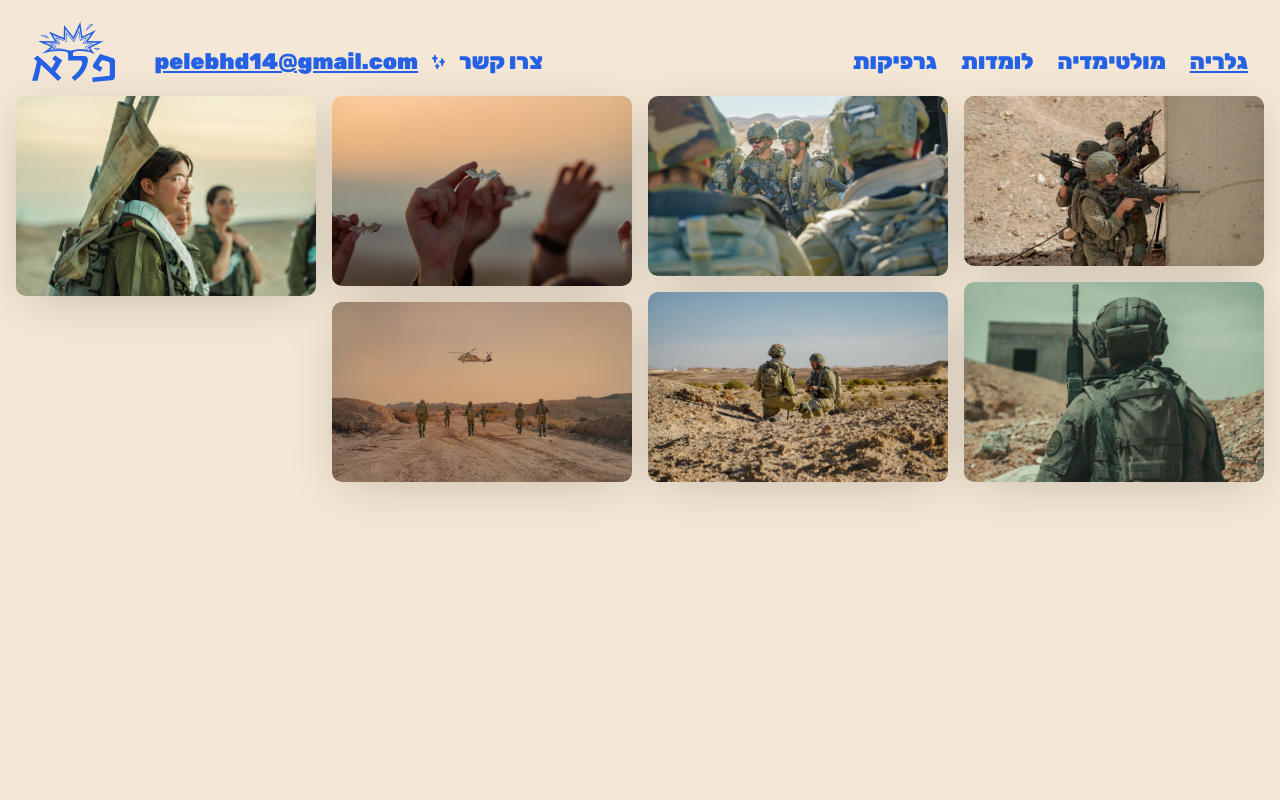
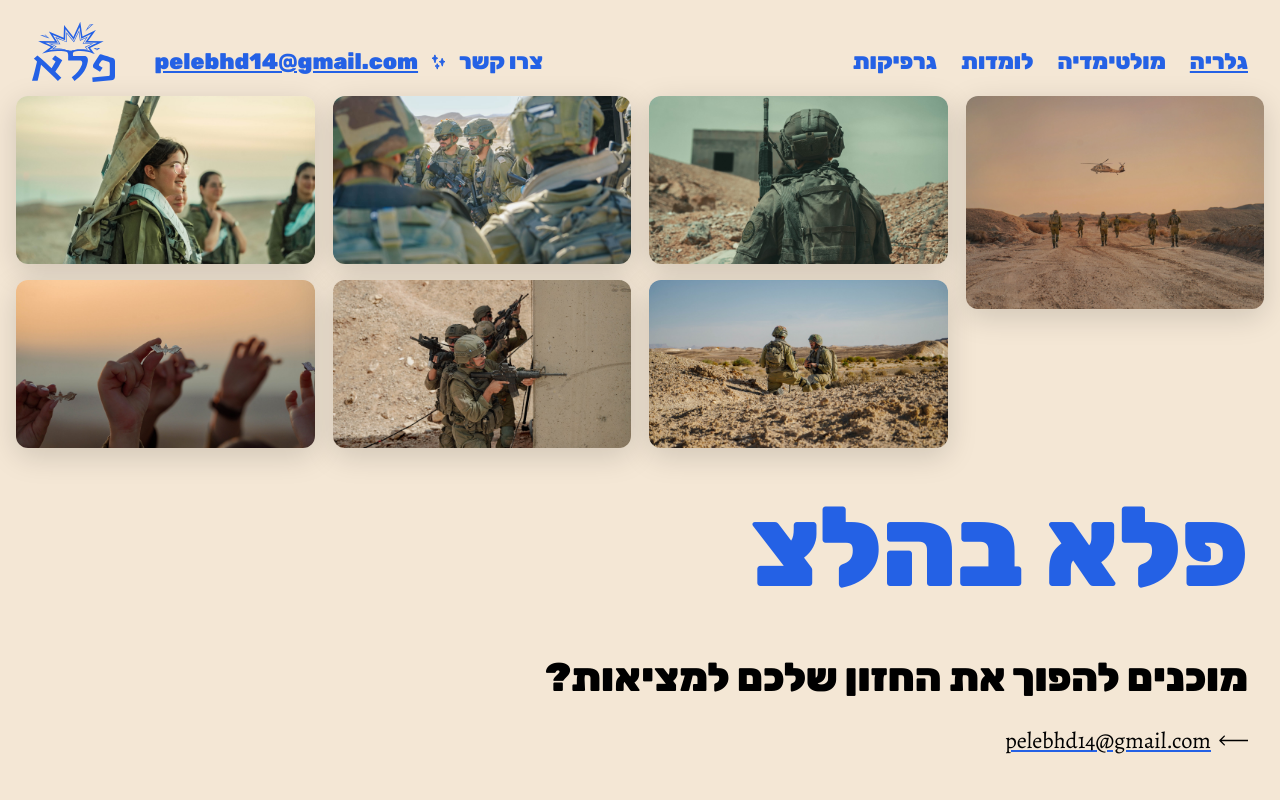
Before and after one commit to gefen12/pele, a React (Vite) app in the folder pele/: page /pele/gallery in a window 1280 px wide. Shown: the top 800 px of the page. Built offline with nearby package versions, Linux system fonts and the light colour scheme.

Commit message:
remove logo from front page

```diff
--- a/pele/src/components/masonry/masonry.css
+++ b/pele/src/components/masonry/masonry.css
@@ -1,42 +1,61 @@
-.masonry-wrap {
+/* Container with responsive column layout */
+.masonry-container {
     position: relative;
-    height: 90vh;
     top: 2vh;
-    width: 100%;
+  width: 100%;
+  column-gap: 18px;
+  column-count: 1;
 }
-@media (max-width: 1500px) {
-.masonry-wrap {
-    height: 128vh;
-}
-}
-@media (max-width: 1200px) {
-.masonry-wrap {
-    height: 130vh;
-}
+/* Responsive column counts */
+@media (min-width: 500px) {
+  .masonry-container {
+    column-count: 2;
+  }
 }
 
-@media (max-width: 1000px) {
-.masonry-wrap {
-    height:168vh;
-}
+@media (min-width: 900px) {
+  .masonry-container {
+    column-count: 3;
+  }
 }
 
-@media (max-width: 600px) {
-.masonry-wrap {
-    height: 250vh;
-}
-}
-@media (max-width: 400px) {
-.masonry-wrap {
-    height: 500vh;
-}
+@media (min-width: 1200px) {
+  .masonry-container {
+    column-count: 4;
+  }
 }
 
+/* Individual masonry item */
+.masonry-item {
+  break-inside: avoid;
+  margin-bottom: 16px;
+  opacity: 0;
+  transform: translateY(30px);
+  transition: all 0.6s ease-out;
+}
 
-.section-header {
-  text-align: center;
-  font-size: 3rem;
-  color: var(--main-color);
+.masonry-item.visible {
+  opacity: 1;
+  transform: translateY(0);
+}
 
+/* Image hover wrapper */
+.masonry-img-wrapper {
+  overflow: hidden;
+  border-radius: 12px;
+  box-shadow: 0 8px 30px rgba(0, 0, 0, 0.15);
+  transition: transform 0.3s ease, box-shadow 0.3s ease;
+}
 
+.masonry-img-wrapper:hover {
+  transform: scale(1.02);
+  box-shadow: 0 12px 40px rgba(0, 0, 0, 0.2);
 }
+
+/* Actual image */
+.masonry-img {
+  width: 100%;
+  height: auto;
+  display: block;
+  object-fit: cover;
+}
--- a/pele/src/components/masonry/masonry.jsx
+++ b/pele/src/components/masonry/masonry.jsx
@@ -1,245 +1,43 @@
-import {
-  useEffect,
-  useLayoutEffect,
-  useMemo,
-  useRef,
-  useState,
-} from "react";
-import { gsap } from "gsap";
-import "./Masonry.css";
-import About from "../about/about";
+import React, { useEffect, useRef, useState } from "react";
+import "./masonry.css";
 
-const useMedia = (queries, values, defaultValue) => {
-  const get = () =>
-    values[queries.findIndex((q) => matchMedia(q).matches)] ?? defaultValue;
-
-  const [value, setValue] = useState(get);
+const Masonry = ({ items }) => {
+  const containerRef = useRef();
+  const [visibleItems, setVisibleItems] = useState({});
 
   useEffect(() => {
-    const handler = () => setValue(get);
-    queries.forEach((q) =>
-      matchMedia(q).addEventListener("change", handler)
+    const observer = new IntersectionObserver(
+      (entries) => {
+        entries.forEach((entry) => {
+          if (entry.isIntersecting) {
+            const id = entry.target.getAttribute("data-id");
+            setVisibleItems((prev) => ({ ...prev, [id]: true }));
+          }
+        });
+      },
+      { rootMargin: "0px 0px -100px 0px", threshold: 0.1 }
     );
-    return () =>
-      queries.forEach((q) =>
-        matchMedia(q).removeEventListener("change", handler)
-      );
-  }, [queries]);
 
-  return value;
-};
-
-const useMeasure = () => {
-  const ref = useRef(null);
-  const [size, setSize] = useState({ width: 0, height: 0 });
-
-  useLayoutEffect(() => {
-    if (!ref.current) return;
-
-    const ro = new ResizeObserver(([entry]) => {
-      const { width, height } = entry.contentRect;
-      setSize({ width, height });
-    });
-
-    ro.observe(ref.current);
-    return () => ro.disconnect();
+    const boxes = containerRef.current.querySelectorAll(".masonry-item");
+    boxes.forEach((box) => observer.observe(box));
+    return () => observer.disconnect();
   }, []);
 
-  return [ref, size];
-};
-
-const preloadImages = async (urls) => {
-  await Promise.all(
-    urls.map(
-      (src) =>
-        new Promise((resolve) => {
-          const img = new Image();
-          img.src = src;
-          img.onload = img.onerror = () => resolve();
-        })
-    )
-  );
-};
-
-const Masonry = ({
-  items,
-  ease = "power3.out",
-  duration = 0.6,
-  stagger = 0.05,
-  animateFrom = "bottom",
-  scaleOnHover = true,
-  hoverScale = 0.95,
-  blurToFocus = true,
-  colorShiftOnHover = false,
-}) => {
-  const columns = useMedia(
-    [
-      "(min-width:1500px)",
-      "(min-width:1000px)",
-      "(min-width:600px)",
-      "(min-width:400px)",
-    ],
-    [5, 4, 3, 2],
-    1
-  );
-
-  const [containerRef, { width }] = useMeasure();
-  const [imagesReady, setImagesReady] = useState(false);
-  const hasMounted = useRef(false);
-
-  useEffect(() => {
-    preloadImages(items.map((i) => i.img)).then(() => setImagesReady(true));
-  }, [items]);
-
-  const grid = useMemo(() => {
-    if (!width) return [];
-    const colHeights = new Array(columns).fill(0);
-    const gap = 16;
-    const totalGaps = (columns - 1) * gap;
-    const columnWidth = (width - totalGaps) / columns;
-
-    return items.map((child) => {
-      const col = colHeights.indexOf(Math.min(...colHeights));
-      const x = col * (columnWidth + gap);
-      const height = child.height / 2;
-      const y = colHeights[col];
-      colHeights[col] += height + gap;
-      return { ...child, x, y, w: columnWidth, h: height };
-    });
-  }, [columns, items, width]);
-
-  const getInitialPosition = (item) => {
-    switch (animateFrom) {
-      case "top": return { x: item.x, y: -200 };
-      case "bottom": return { x: item.x, y: window.innerHeight + 200 };
-      case "left": return { x: -200, y: item.y };
-      case "right": return { x: window.innerWidth + 200, y: item.y };
-      case "center":
-        const containerRect = containerRef.current?.getBoundingClientRect();
-        return {
-          x: containerRect?.width / 2 - item.w / 2 || item.x,
-          y: containerRect?.height / 2 - item.h / 2 || item.y,
-        };
-      case "random":
-        const dirs = ["top", "bottom", "left", "right"];
-        return getInitialPosition({ ...item, animateFrom: dirs[Math.floor(Math.random() * dirs.length)] });
-      default:
-        return { x: item.x, y: item.y + 100 };
-    }
-  };
-
-  useLayoutEffect(() => {
-    if (!imagesReady) return;
-
-    grid.forEach((item, index) => {
-      const selector = `[data-key="${item.id}"]`;
-      const start = getInitialPosition(item);
-      const animProps = {
-        x: item.x,
-        y: item.y,
-        width: item.w,
-        height: item.h,
-      };
-
-      if (!hasMounted.current) {
-        gsap.fromTo(
-          selector,
-          {
-            opacity: 0,
-            x: start.x,
-            y: start.y,
-            width: item.w,
-            height: item.h,
-            ...(blurToFocus && { filter: "blur(10px)" }),
-            position: "absolute",
-          },
-          {
-            opacity: 1,
-            ...animProps,
-            ...(blurToFocus && { filter: "blur(0px)" }),
-            duration: 0.8,
-            ease,
-            delay: index * stagger,
-          }
-        );
-      } else {
-        gsap.to(selector, {
-          ...animProps,
-          duration,
-          ease,
-          overwrite: "auto",
-        });
-      }
-    });
-
-    hasMounted.current = true;
-  }, [grid, imagesReady]);
-
-  const handleMouseEnter = (id, element) => {
-    if (scaleOnHover) {
-      gsap.to(`[data-key="${id}"]`, {
-        scale: hoverScale,
-        duration: 0.3,
-        ease: "power2.out",
-      });
-    }
-    if (colorShiftOnHover) {
-      const overlay = element.querySelector(".color-overlay");
-      if (overlay) gsap.to(overlay, { opacity: 0.3, duration: 0.3 });
-    }
-  };
-
-  const handleMouseLeave = (id, element) => {
-    if (scaleOnHover) {
-      gsap.to(`[data-key="${id}"]`, {
-        scale: 1,
-        duration: 0.3,
-        ease: "power2.out",
-      });
-    }
-    if (colorShiftOnHover) {
-      const overlay = element.querySelector(".color-overlay");
-      if (overlay) gsap.to(overlay, { opacity: 0, duration: 0.3 });
-    }
-  };
-
   return (
-    <div ref={containerRef} className="masonry-wrap relative">
-      {grid.map((item) => (
+    <div className="masonry-container" ref={containerRef}>
+      {items.map((item) => (
         <div
           key={item.id}
-          data-key={item.id}
-          className="absolute box-content"
-          style={{
-            top: 0,
-            left: 0,
-            width: item.w,
-            height: item.h,
-            position: "absolute",
-            willChange: "transform, width, height, opacity",
-          }}
-          onClick={() => window.open(item.img, "_blank", "noopener")}
-          onMouseEnter={(e) => handleMouseEnter(item.id, e.currentTarget)}
-          onMouseLeave={(e) => handleMouseLeave(item.id, e.currentTarget)}
+          data-id={item.id}
+          className={`masonry-item fade-in ${
+            visibleItems[item.id] ? "visible" : ""
+          }`}
         >
-          <div
-            className="relative w-full h-full bg-cover bg-center rounded-[10px] shadow-[0px_10px_50px_-10px_rgba(0,0,0,0.2)] uppercase text-[10px] leading-[10px]"
-            style={{ backgroundImage: `url(${item.img})` }}
-          >
-            <img
-              src={item.img}
-              loading="lazy"
-              alt=""
-              style={{ display: "none" }}
-            />
-            {colorShiftOnHover && (
-              <div className="color-overlay absolute inset-0 rounded-[10px] bg-gradient-to-tr from-pink-500/50 to-sky-500/50 opacity-0 pointer-events-none" />
-            )}
+          <div className="masonry-img-wrapper">
+            <img src={item.img} alt="" loading="lazy" className="masonry-img" />
           </div>
         </div>
       ))}
-
-
     </div>
   );
 };
--- a/pele/src/components/navBar/navBar.css
+++ b/pele/src/components/navBar/navBar.css
@@ -138,6 +138,9 @@
     top: 1rem;
     left: 1rem;
   }
+    .hide-logo-mobile {
+    display: none;
+  }
 }
 
 /* מסך טבלט ומטה – הסתרת contact */
--- a/pele/src/components/navBar/navBar.jsx
+++ b/pele/src/components/navBar/navBar.jsx
@@ -3,6 +3,8 @@ import {
   useState,
 } from "react";
 import { NavLink } from "react-router-dom";
+import { useLocation } from "react-router-dom";
+
 import logoBlue from '../../assets/pele-blue.svg';
 import logoPink from '../../assets/pele-pink.svg';
 import logoPurple from '../../assets/pele-purple.svg';
@@ -34,7 +36,8 @@ const sparkles = color === "#E5249E"
   ? sparkleBlack
   : sparkleBlue;
   const [menuOpen, setMenuOpen] = useState(false);
-
+const location = useLocation();
+const isHome = location.pathname === "/";
 
   return (
     <div dir="rtl" className="navbar" style={{ '--main-color': color }}>
@@ -60,10 +63,10 @@ const sparkles = color === "#E5249E"
         <a href="mailto:pelebhd14@gmail.com" style={{ ...linkStyle, textDecoration: "underline" }} className="contact">
           pelebhd14@gmail.com
         </a>
-        <div className="logo">
-          <a href="./">
-            <img src={logo} alt="Pele Logo" />
-          </a>
+        <div className={`logo ${isHome ? "hide-logo-mobile" : ""}`}>
+            <a href="./">
+              <img src={logo} alt="Pele Logo" />
+            </a>
         </div>
       </div>
     </div>
```
